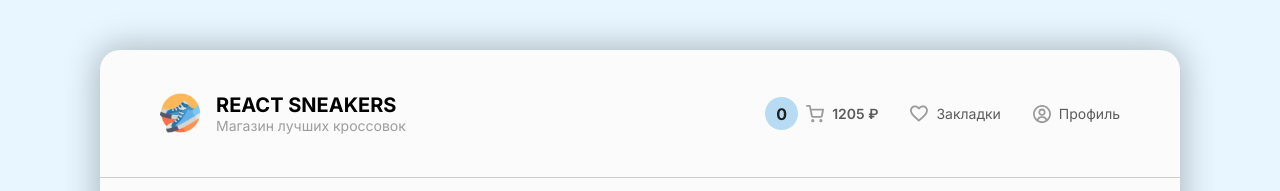
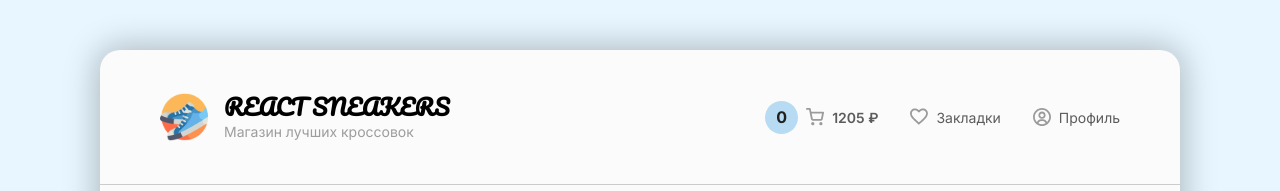
Before and after one commit to DmitryPanikarovsky/react-sneakers, a React (Create React App) app: page / in a window 1280 px wide. Shown: the top 191 px of the page. Built offline with nearby package versions, Linux system fonts and the light colour scheme; no server answers.

Commit message:
filter Input

```diff
--- a/public/index.html
+++ b/public/index.html
@@ -8,6 +8,9 @@
     <link
         href="https://fonts.googleapis.com/css2?family=Inter:ital,opsz,wght@0,14..32,100..900;1,14..32,100..900&display=swap"
         rel="stylesheet">
+    <link rel="preconnect" href="https://fonts.googleapis.com">
+    <link rel="preconnect" href="https://fonts.gstatic.com" crossorigin>
+    <link href="https://fonts.googleapis.com/css2?family=Pacifico&display=swap" rel="stylesheet">
     <title>React Sneakers</title>
 </head>
 
--- a/src/App.jsx
+++ b/src/App.jsx
@@ -41,13 +41,16 @@ function App() {
                             value={searchValue}
                         />
                         {searchValue && (
-                            <div onClick={() => setSearchValue("")} className="clear">
+                            <div
+                                onClick={() => setSearchValue("")}
+                                className="clear"
+                            >
                                 <img src="/img/btn-remove.svg" alt="clear" />
                             </div>
                         )}
                     </div>
                 </div>
-                <CardList addProduct={onAddToCart} />
+                <CardList addProduct={onAddToCart} searchValue={searchValue} />
             </div>
         </div>
     );
--- a/src/components/CardList/CardList.jsx
+++ b/src/components/CardList/CardList.jsx
@@ -2,7 +2,7 @@ import { useEffect, useState } from "react";
 import { Card } from "../Card/Card";
 import styles from "./CardList.module.scss";
 
-export const CardList = ({ addProduct }) => {
+export const CardList = ({ addProduct, searchValue }) => {
     const [items, setItems] = useState([]);
 
     useEffect(() => {
@@ -15,7 +15,9 @@ export const CardList = ({ addProduct }) => {
 
     return (
         <div className={styles.CardList}>
-            {items.map((item) => (
+            {items
+                .filter((item) => item.title.includes(searchValue))
+                .map((item) => (
                     <Card
                         key={item.id}
                         title={item.title}
@@ -24,7 +26,8 @@ export const CardList = ({ addProduct }) => {
                         onPlus={(product) => addProduct(product)}
                         onFavorite={() => console.log("Добавили в избранное")}
                     />
-            ))}
+                ))
+            }
         </div>
     );
 };
--- a/src/components/Header/Header.module.scss
+++ b/src/components/Header/Header.module.scss
@@ -8,24 +8,32 @@
     .logo {
         display: flex;
         gap: 16px;
+        align-items: center;
 
         img {
-            width: 40px;
-            height: 40px;
+            width: 48px;
+            height: 48px;
         }
 
         .title {
+            display: flex;
+            flex-direction: column;
+            justify-content: space-between;
+            gap: 7px;
+
             div {
+                font-family: 'Pacifico', cursive;
                 font-weight: 700;
-                font-size: 20px;
-                line-height: 24px;
+                font-size: 22px;
+                line-height: 22px;
                 text-transform: uppercase;
+                flex: 1;
             }
 
             p {
                 font-weight: 400;
                 font-size: 14px;
-                line-height: 17px;
+                line-height: 14px;
                 color: #9d9d9d;
             }
         }
```
Lines whose indentation alone changed are shown as unchanged.
